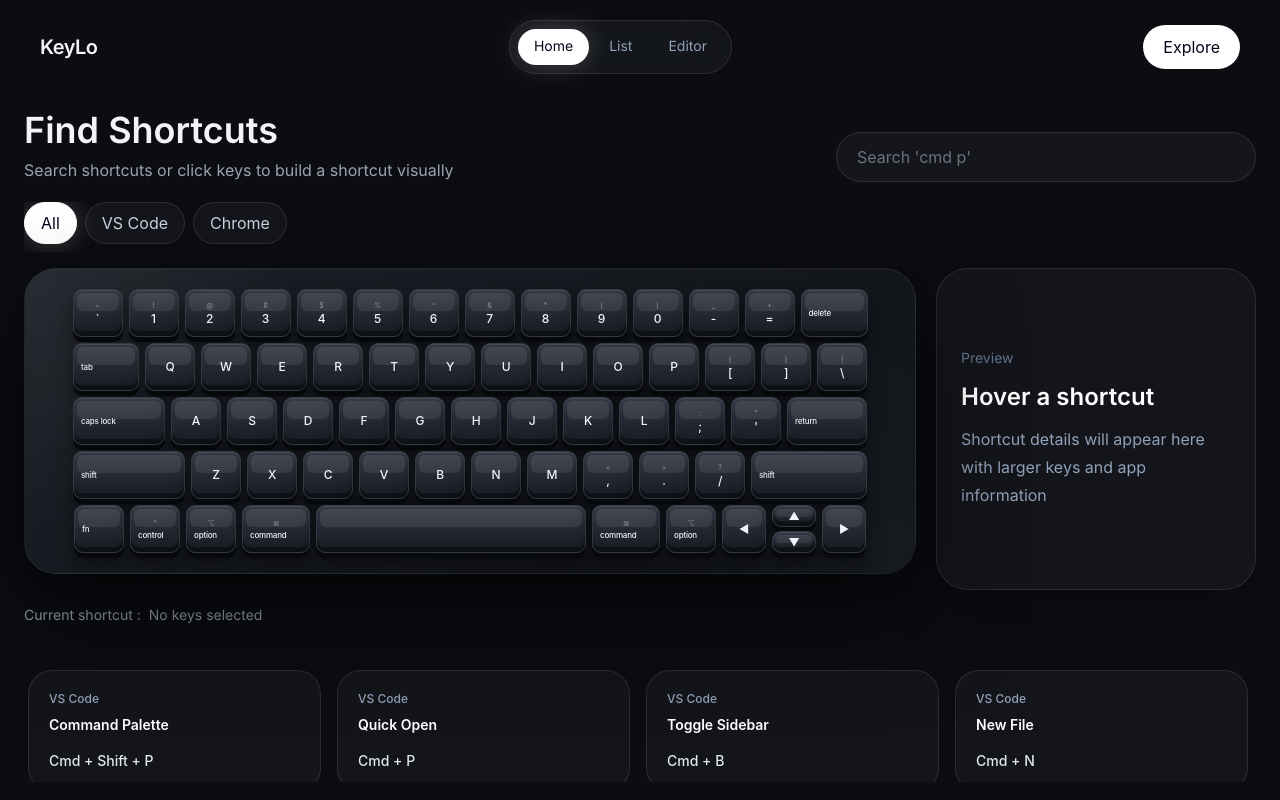
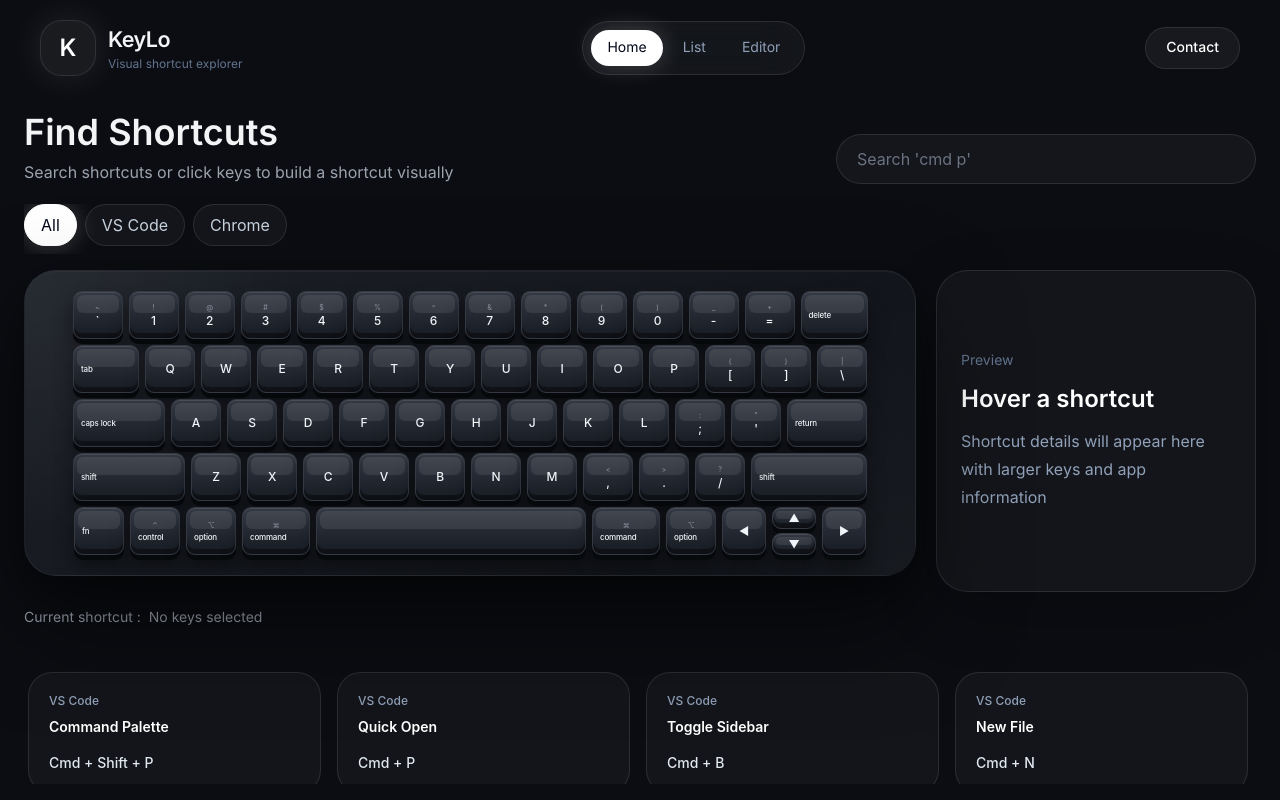
Before and after one commit to syedhy/KeyLo, a React (Vite) app: page / in a window 1280 px wide. Built offline with nearby package versions, Linux system fonts and the light colour scheme.

Commit message:
prototype without database

```diff
--- a/src/components/Navbar.jsx
+++ b/src/components/Navbar.jsx
@@ -10,9 +10,23 @@ export default function Navbar() {
 
     return (
         <nav className="relative z-20 flex items-center justify-between px-6 py-5 md:px-10">
-            <h1 className="text-xl font-semibold tracking-tight text-[var(--text)]">
-                KeyLo
-            </h1>
+            <div className="flex items-center gap-3">
+                <div className="flex h-14 w-14 items-center justify-center rounded-[1.35rem] border border-white/10 bg-white/[0.06] shadow-[0_0_36px_rgba(255,255,255,0.10)]">
+                    <span className="text-2xl font-semibold text-white">
+                        K
+                    </span>
+                </div>
+
+                <div>
+                    <h1 className="text-[1.35rem] font-semibold tracking-tight text-[var(--text)]">
+                        KeyLo
+                    </h1>
+
+                    <p className="text-xs text-slate-500">
+                        Visual shortcut explorer
+                    </p>
+                </div>
+            </div>
 
             <div className="hidden items-center gap-1 rounded-full border border-white/10 bg-white/[0.04] px-2 py-2 shadow-sm backdrop-blur-xl md:flex">
                 {links.map((link) => (
@@ -32,9 +46,12 @@ export default function Navbar() {
                 ))}
             </div>
 
-            <button className="hidden rounded-full bg-white px-5 py-2.5 text-sm font-medium text-slate-950 transition-all hover:shadow-[0_0_24px_rgba(255,255,255,0.25)] md:block">
-                Explore
-            </button>
+            <a
+                href="mailto:yourmail@gmail.com"
+                className="hidden rounded-full border border-white/10 bg-white/[0.05] px-5 py-2.5 text-sm font-medium text-white transition-all hover:border-white/20 hover:bg-white/[0.10] hover:shadow-[0_0_30px_rgba(255,255,255,0.10)] md:block"
+            >
+                Contact
+            </a>
 
             <button className="rounded-full border border-white/10 bg-white/[0.04] p-3 md:hidden">
                 <Menu size={18} />
```
